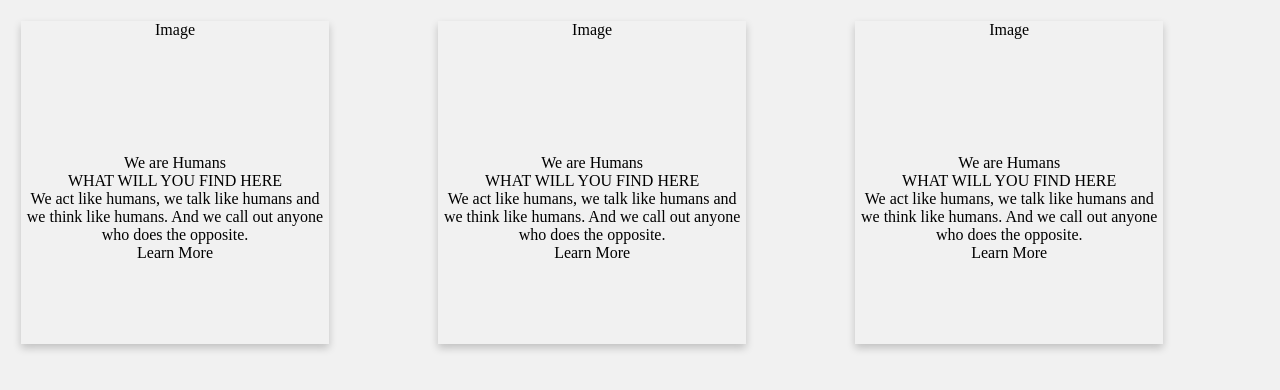
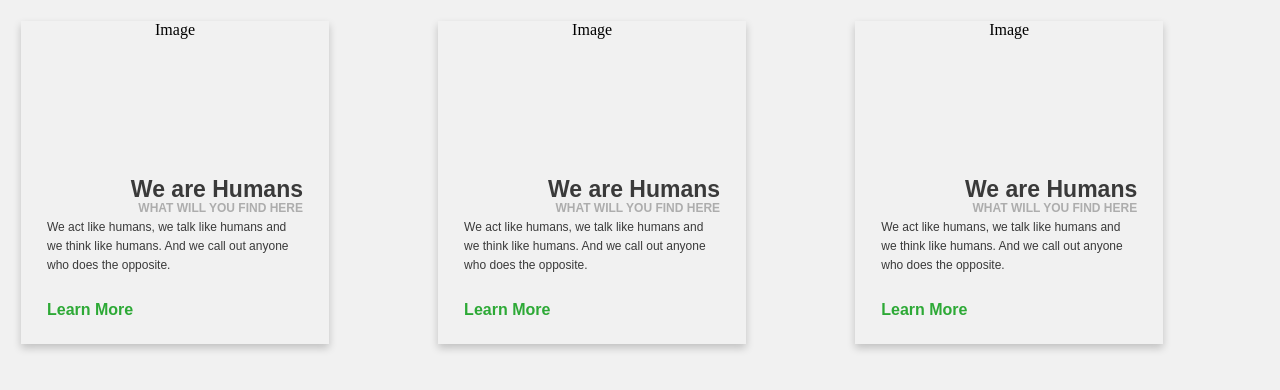
Before and after one commit to rachbaut/minderaCards, a plain HTML site: page index.html in a window 1280 px wide. Drawn offline with Linux system fonts and the light colour scheme.

Commit message:
styles added to description of card

```diff
--- a/assets/css/styles.css
+++ b/assets/css/styles.css
@@ -4,7 +4,6 @@
 }
 
 body {
-
     background-color: #f1f1f1;
 }
 
@@ -13,7 +12,7 @@ body {
     display: flex;
     align-items: center;
     justify-content: center;
-    max-width: 1080px;
+    max-width: 1028px;
     margin: 0 auto;
 }
 
@@ -23,7 +22,6 @@ body {
     text-align: center;
     width: 308px;
     height: 323px;
-
 }
 
 .column {
@@ -54,17 +52,51 @@ img {
     background-position: 50% 50%;
 
 }
-/* CARD MAIN STYLES */
+/* CARD INFO STYLES */
 
+.card-info {
+    padding: 26px;
+    line-height: 19px;
+}
 
+.card-info-header {
+    line-height: 19px;
+}
 
+.card-info-title {
+    text-align: right;
+    font-size: 23px;
+    color: #3A3A3A;
+    font-family: Arial;
+    font-weight: bold;
 
-/* CARD TITLE STYLES */
+}
 
+.card-info-subtitle {
+    text-align: right;
+    font-size: 12px;
+    color: #ADADAD;
+    font-family: Arial;
+    font-weight: bold;
+}
 
+.card-info-description {
+   font-size: 12px;
+   line-height: 1.583;
+   color: #3A3A3A;
+   font-family: Arial;
+   text-align: left;
+}
 
+.card-info-link {
+    font-size: 16px;
+    color: #2DA936;
+    font-family: Arial;
+    font-weight: bold;
+    text-align: left;
+    padding-left: 26px;
+}
 
-/* CARD DESCRIPTION STYLES */
 
 
 
@@ -76,3 +108,11 @@ img {
         margin-bottom: 26px;
     }
 }
+
+@media screen and (max-width: 978px) {
+    .column {
+        width: 50%;
+        display: block;
+        margin-bottom: 26px;
+    }
+}
```
